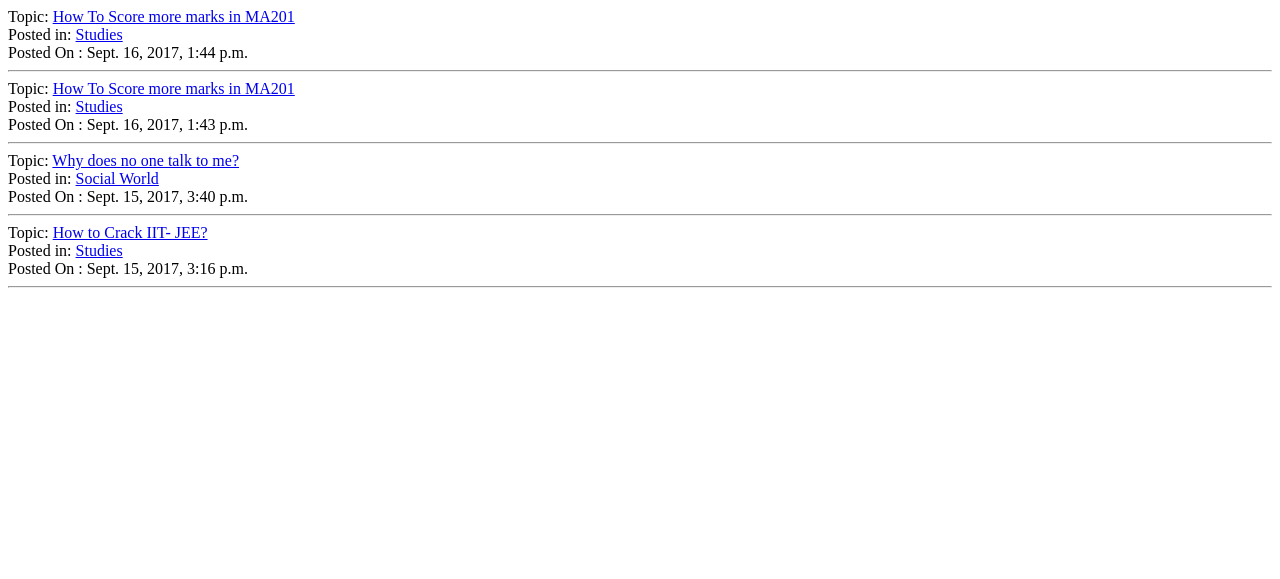
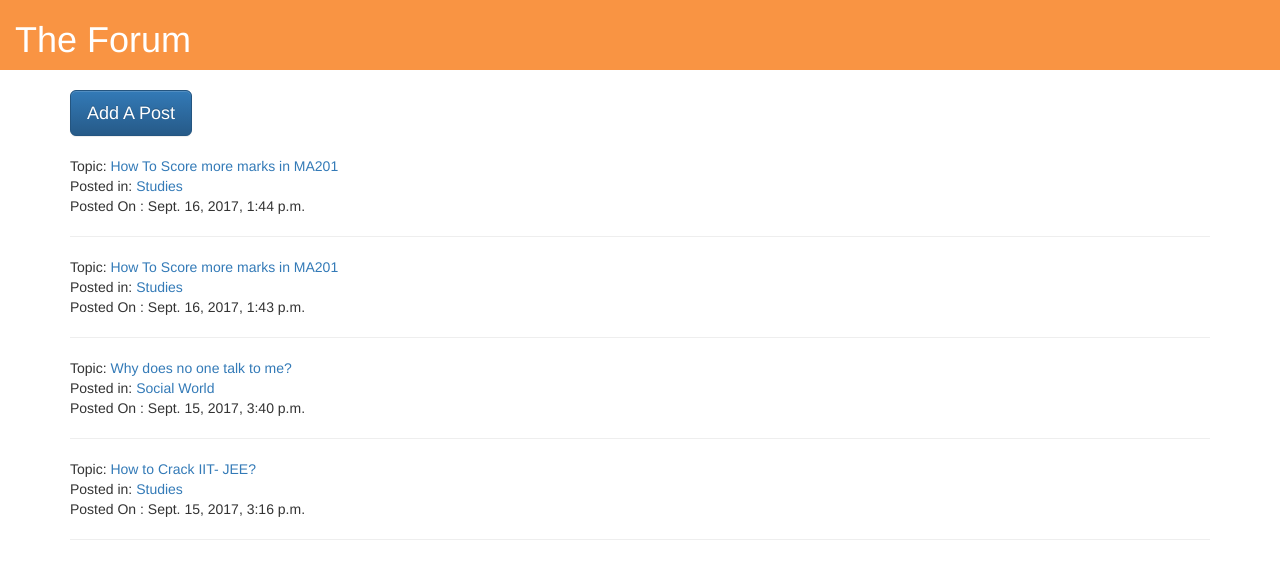
Before and after one commit to apurva91/django_demo, a Django app: page /forum/ in a window 1280 px wide. Shown: the top 579 px of the page. Run offline with Django 3.2, Linux system fonts and the light colour scheme; data comes from the database, SQL or seed files in the repository; both versions use the stored data as it was after the commit; some libraries are stand-ins or nearby versions.

Commit message:
added the form

```diff
--- /dev/null
+++ b/forum/templates/forum/base.html
@@ -0,0 +1,22 @@
+<html>
+<head>
+	<title>
+		The Forum
+	</title>
+	<link rel="stylesheet" href="//maxcdn.bootstrapcdn.com/bootstrap/3.2.0/css/bootstrap.min.css">
+	<link rel="stylesheet" href="//maxcdn.bootstrapcdn.com/bootstrap/3.2.0/css/bootstrap-theme.min.css">
+	<link href='//fonts.googleapis.com/css?family=Lobster&subset=latin,latin-ext' rel='stylesheet' type='text/css'>
+	<script src="https://ajax.googleapis.com/ajax/libs/jquery/3.2.1/jquery.min.js"></script>
+</head>
+
+<body>
+	<div class="container-fluid" style="background-color:#f99443; ">
+		<h1 ><a href="/" style="color:white">The Forum</a></h1>
+	</div>
+	<br>
+	<div class="content container">
+		{% block content %}
+		{% endblock %}
+	</div>
+</body>
+</html>
--- a/forum/templates/forum/category_index.html
+++ b/forum/templates/forum/category_index.html
@@ -1,6 +1,10 @@
+{% extends 'forum/base.html' %}
+
+{% block content %}
 
     {% for fp in latest_posts_in_cat %}
     Topic: <a href = '/forum/{{fp.id}}'> {{fp.topic}} </a>
     <br>Posted On : {{fp.date}}
  	<hr>
     {% endfor %}
+{%endblock%}
--- a/forum/templates/forum/index.html
+++ b/forum/templates/forum/index.html
@@ -1,3 +1,55 @@
+{% extends 'forum/base.html' %}
+
+{% block content %}
+
+<script>
+	$(function () {
+		$('#postNew').on('submit', function (e) {
+			e.preventDefault();
+			$('#PostNew').attr('disabled',true);
+			$.ajax({
+				type: 'post',
+				url: '',
+				data: $('#postNew').serialize(),
+				success: function (data) {
+					$('#sf').html(data);
+					$('#myModal').modal('show');
+					$( "#myModalClose" ).click(function() {
+						location.reload(true);
+					});
+				}
+			});
+		});
+	});
+</script>
+<script>
+	function addAnewPost() {
+		$('#myModal').modal('show');
+	}
+</script>
+<div class="modal fade" id="myModal" role="dialog">
+	<div class="modal-dialog">
+
+		<!-- Modal content-->
+		<div class="modal-content">
+			<div class="modal-header">
+				<button type="button" class="close" data-dismiss="modal">&times;</button>
+				<h4 class="modal-title">Post Status</h4>
+			</div>
+			<div class="modal-body">
+				<div id="sf">
+
+				</div>
+			</div>
+			<div class="modal-footer">
+				<button type="button" class="btn btn-default" id="myModalClose" data-dismiss="modal">Close</button>
+			</div>
+		</div>
+	</div>
+</div>
+<button class="btn btn-primary btn-lg" id="addap" onclick="addAnewPost();">Add A Post</button>
+<br>
+<br>
 
 {% for fp in latest_posts %}
 Topic: <a href = './{{fp.id}}'> {{fp.topic}} </a>
@@ -5,3 +57,4 @@
 <br>Posted On : {{fp.date}}
 <hr>
 {% endfor %}
+{% endblock %}
--- a/forum/templates/forum/post_detail.html
+++ b/forum/templates/forum/post_detail.html
@@ -1,3 +1,6 @@
+{% extends 'forum/base.html' %}
+
+{% block content %}
 
 {% with current_post as cp%}
 <h1>{{cp.topic}}</h1>
@@ -6,3 +9,4 @@
 <b>  Posted in :</b> <a href = '/forum/category/{{cp.category}}'> {{cp.category.name}} </a>
 <br>
 {%endwith%}
+{%endblock%}
--- a/forum/urls.py
+++ b/forum/urls.py
@@ -6,4 +6,5 @@ urlpatterns = [
 	url(r'^$', views.Index , name='index'),
 	url(r'^([0-9]+)/$',views.PostDetail, name='post_detail'),
 	url(r'^category/(?P<category>([\w-])+)/$',views.CategoryIndex, name='category_index'),
+	url(r'^new/$', views.NewPost, name='new_post'),
 ]
--- a/forum/views.py
+++ b/forum/views.py
@@ -1,10 +1,10 @@
 # -*- coding: utf-8 -*-
 from __future__ import unicode_literals
-
-from django.shortcuts import render, get_object_or_404
+from django.utils import timezone
+from django.shortcuts import render, get_object_or_404, redirect
 from django.http import HttpResponse, Http404
 from .models import ForumPost, PostCategory
-
+from .forms import PostForm
 # Create your views here.
 
 def Index(request):
@@ -22,3 +22,16 @@ def CategoryIndex(request, category):
 	if latest_posts_in_cat.count()==0:
 		raise Http404("Category Not Found")
 	return render(request, 'forum/category_index.html', {'latest_posts_in_cat':latest_posts_in_cat})
+
+def NewPost(request):
+	if request.method=='POST':
+		form = PostForm(request.POST)
+		if form.is_valid():
+			post = form.save(commit=False)
+			post.date = timezone.now()
+			post.save()
+			return redirect('/forum/'+str(post.id))
+	else:
+		form = PostForm()
+
+	return render(request, 'forum/post_edit.html', {'form': form})
```
Also changed, not shown: forum/forms.py (added, +8 -0 lines), forum/templates/forum/post_edit.html (added, +9 -0 lines), db.sqlite3. Lines whose indentation alone changed are shown as unchanged.
